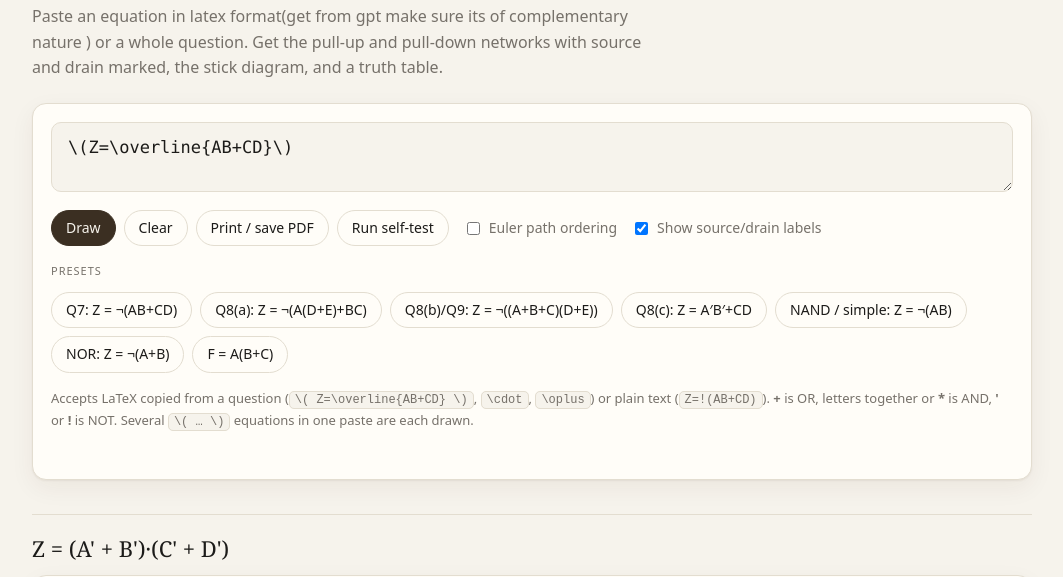
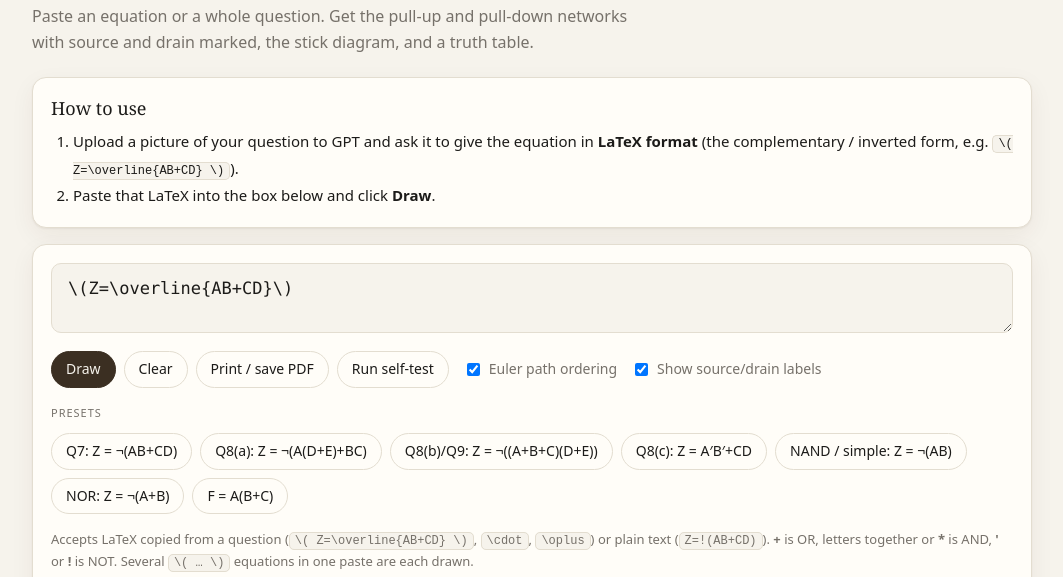
Before and after one commit to vivek0101012/CMOS-studio, a plain HTML site: page index.html in a window 1280 px wide. Shown: the part 212-789 px from the top of the page, without its empty margins (108-1171 px from the left). Drawn offline with Linux system fonts and the light colour scheme.

Commit message:
added a how to use section

```diff
--- a/index.html
+++ b/index.html
@@ -49,10 +49,13 @@ details.val ul{margin:8px 0 2px;padding-left:18px}li.bad{color:#c0392b}
 <header class="top"><div class="wrap nav"><span class="logo">C</span>CMOS Studio<small>Runs in your browser</small></div></header>
 <main class="wrap">
 <section class="hero"><h1>From Boolean equation to <em>CMOS circuit</em> and stick diagram.</h1>
-<p>Paste an equation in latex format(get from gpt make sure its of complementary nature ) or a whole question. Get the pull-up and pull-down networks with source and drain marked, the stick diagram, and a truth table.</p></section>
+<p>Paste an equation or a whole question. Get the pull-up and pull-down networks with source and drain marked, the stick diagram, and a truth table.</p></section>
+<div class="card" id="how"><div class="st">How to use</div><ol style="text-align:left;margin:8px 0 0;padding-left:22px;line-height:1.8">
+<li>Upload a picture of your question to GPT and ask it to give the equation in <b>LaTeX format</b> (the complementary / inverted form, e.g. <code>\( Z=\overline{AB+CD} \)</code>).</li>
+<li>Paste that LaTeX into the box below and click <b>Draw</b>.</li></ol></div>
 <div class="card" id="inp">
 <textarea id="eq" rows="2" spellcheck="false" aria-label="Equation">\(Z=\overline{AB+CD}\)</textarea>
-<div class="row"><button class="go" id="draw">Draw</button><button id="clr">Clear</button><button onclick="window.print()">Print / save PDF</button><button id="tst">Run self-test</button><label class="chk"><input type="checkbox" id="eu"> Euler path ordering</label><label class="chk"><input type="checkbox" id="sd" checked> Show source/drain labels</label></div>
+<div class="row"><button class="go" id="draw">Draw</button><button id="clr">Clear</button><button onclick="window.print()">Print / save PDF</button><button id="tst">Run self-test</button><label class="chk"><input type="checkbox" id="eu" checked> Euler path ordering</label><label class="chk"><input type="checkbox" id="sd" checked> Show source/drain labels</label></div>
 <div class="lbl">Presets</div><div class="row" id="pre"></div>
 <div class="help">Accepts LaTeX copied from a question (<code>\( Z=\overline{AB+CD} \)</code>, <code>\cdot</code>, <code>\oplus</code>) or plain text (<code>Z=!(AB+CD)</code>). <b>+</b> is OR, letters together or <b>*</b> is AND, <b>'</b> or <b>!</b> is NOT. Several <code>\( … \)</code> equations in one paste are each drawn.</div>
 <div id="err"></div></div>
@@ -309,7 +312,7 @@ const a=document.createElement('a');a.href=URL.createObjectURL(new Blob([s],{typ
 function hl(svg,id){svg.querySelectorAll('[data-net]').forEach(e=>e.classList.toggle('hl',!!id&&e.getAttribute('data-net')===id));svg.classList.toggle('hlon',!!id);
 const b=svg.parentNode.querySelector('.netinfo');if(b)b.textContent=id?(INFO[+svg.getAttribute('data-d')]||{})[id]||'':DEF}
 if(typeof document!=='undefined'){
-[['Q7: Z = ¬(AB+CD)','\\(Z=\\overline{AB+CD}\\)',1],['Q8(a): Z = ¬(A(D+E)+BC)','\\(Z=\\overline{A(D+E)+BC}\\)',1],['Q8(b)/Q9: Z = ¬((A+B+C)(D+E))','\\(Z=\\overline{(A+B+C)(D+E)}\\)',1],['Q8(c): Z = A′B′+CD','Z=!((A+B)(C\'+D\'))',1],['NAND / simple: Z = ¬(AB)','Z=!(AB)',0],['NOR: Z = ¬(A+B)','Z=!(A+B)',0],['F = A(B+C)','\\(F=A(B+C)\\)',0]].forEach(([t,v,eu])=>{
+[['Q7: Z = ¬(AB+CD)','\\(Z=\\overline{AB+CD}\\)',1],['Q8(a): Z = ¬(A(D+E)+BC)','\\(Z=\\overline{A(D+E)+BC}\\)',1],['Q8(b)/Q9: Z = ¬((A+B+C)(D+E))','\\(Z=\\overline{(A+B+C)(D+E)}\\)',1],['Q8(c): Z = A′B′+CD','Z=!((A+B)(C\'+D\'))',1],['NAND / simple: Z = ¬(AB)','Z=!(AB)',1],['NOR: Z = ¬(A+B)','Z=!(A+B)',1],['F = A(B+C)','\\(F=A(B+C)\\)',1]].forEach(([t,v,eu])=>{
 const b=document.createElement('button');b.textContent=t;b.onclick=()=>{$('eq').value=v;$('eu').checked=!!eu;go()};$('pre').appendChild(b)});
 const O=$('out'),nt=e=>{const t=e.target.closest&&e.target.closest('[data-net]');return t&&t.ownerSVGElement&&t.ownerSVGElement.classList.contains('stk')?t:null};
 O.addEventListener('mouseover',e=>{const t=nt(e);if(!t)return;const s=t.ownerSVGElement;if(!s.pin)hl(s,t.getAttribute('data-net'))});
```
